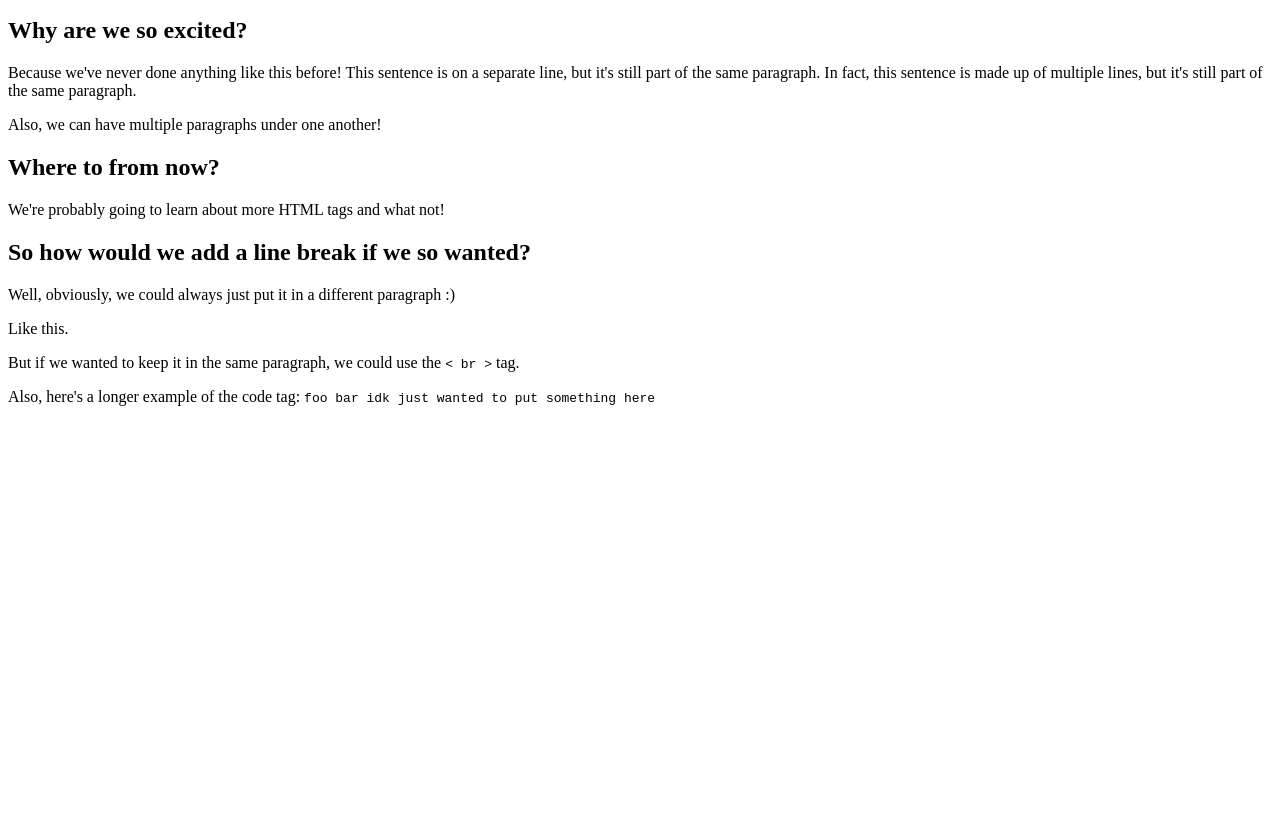
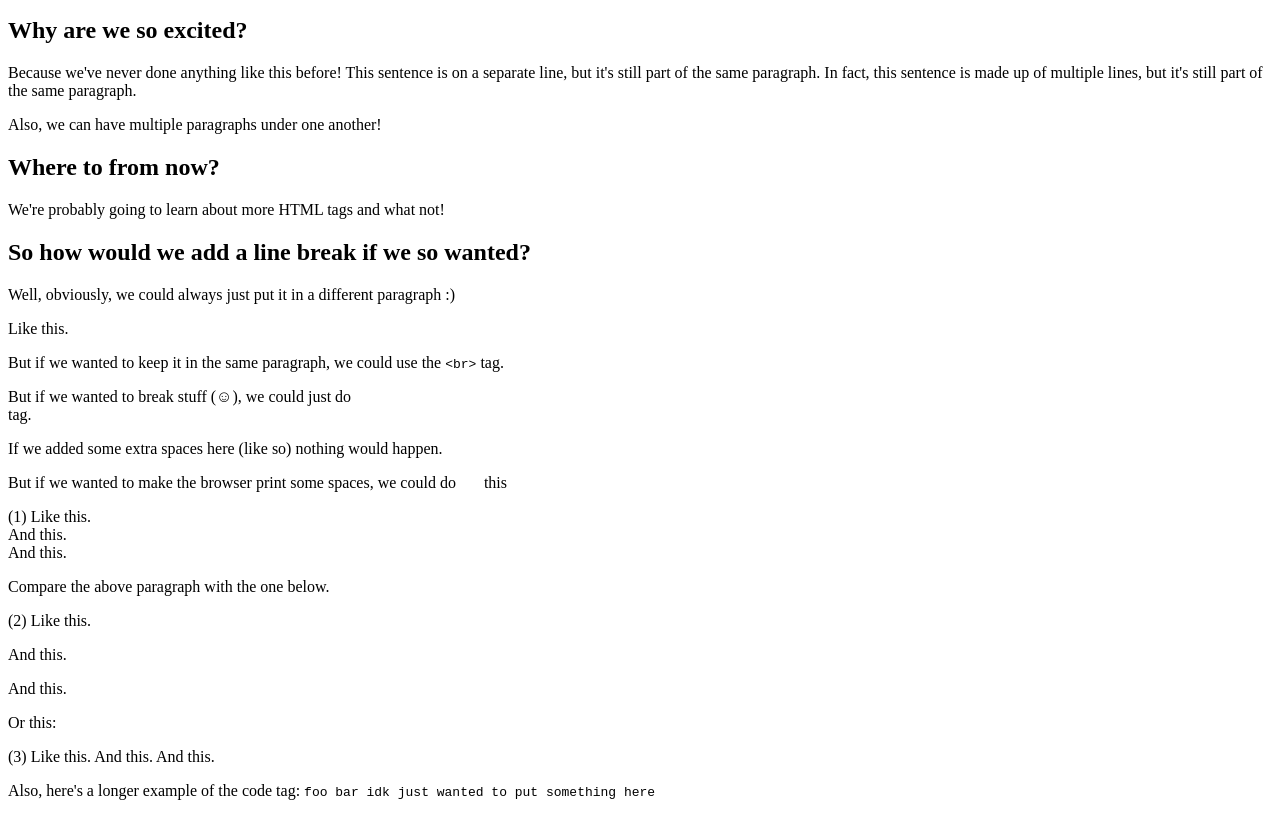
Before and after one commit to sonofaBIT-ch/hello-html, a plain HTML site: page index.html in a window 1280 px wide. Shown: the part 87-903 px from the top of the page. Before the commit the page ends 800 px from the top, so only its background shows below. Drawn offline with Linux system fonts and the light colour scheme.

Commit message:
br and special characters

```diff
--- a/index.html
+++ b/index.html
@@ -43,7 +43,34 @@
 <h2>So how would we add a line break if we so wanted?</h2>
 <p>Well, obviously, we could always just put it in a different paragraph :)</p>
 <p>Like this.</p>
-<p>But if we wanted to keep it in the same paragraph, we could use the <code>&lt; br &gt;</code> tag.</p>
+<p>But if we wanted to keep it in the same paragraph, we could use the <code>&lt;br&gt;</code> tag.</p>
+<p>But if we wanted to break stuff (&#9786;), we could just do <code><br></code> tag. </p>
+<p>If we added some extra spaces here        (like so)      nothing would happen.</p>
+<p>But if we wanted to make the browser print some spaces, we could do &nbsp;&nbsp;&nbsp;&nbsp;&nbsp;&nbsp;this</p>
+
+<p>
+    (1) Like this.<br>
+    And this.<br>
+    And this.
+</p>
+
+<p>Compare the above paragraph with the one below.</p>
+<p>(2) Like this.</p>
+<p>And this.</p>
+<p>And this.</p>
+
+<p>Or this:</p>
+<p>
+    (3) Like        this.
+    And this.
+    And this.
+</p>
+
+
+
+
+
+
 <p>Also, here's a longer example of the code tag: <code>foo bar idk just wanted to put something here</code></p>
 
 </body>
```
